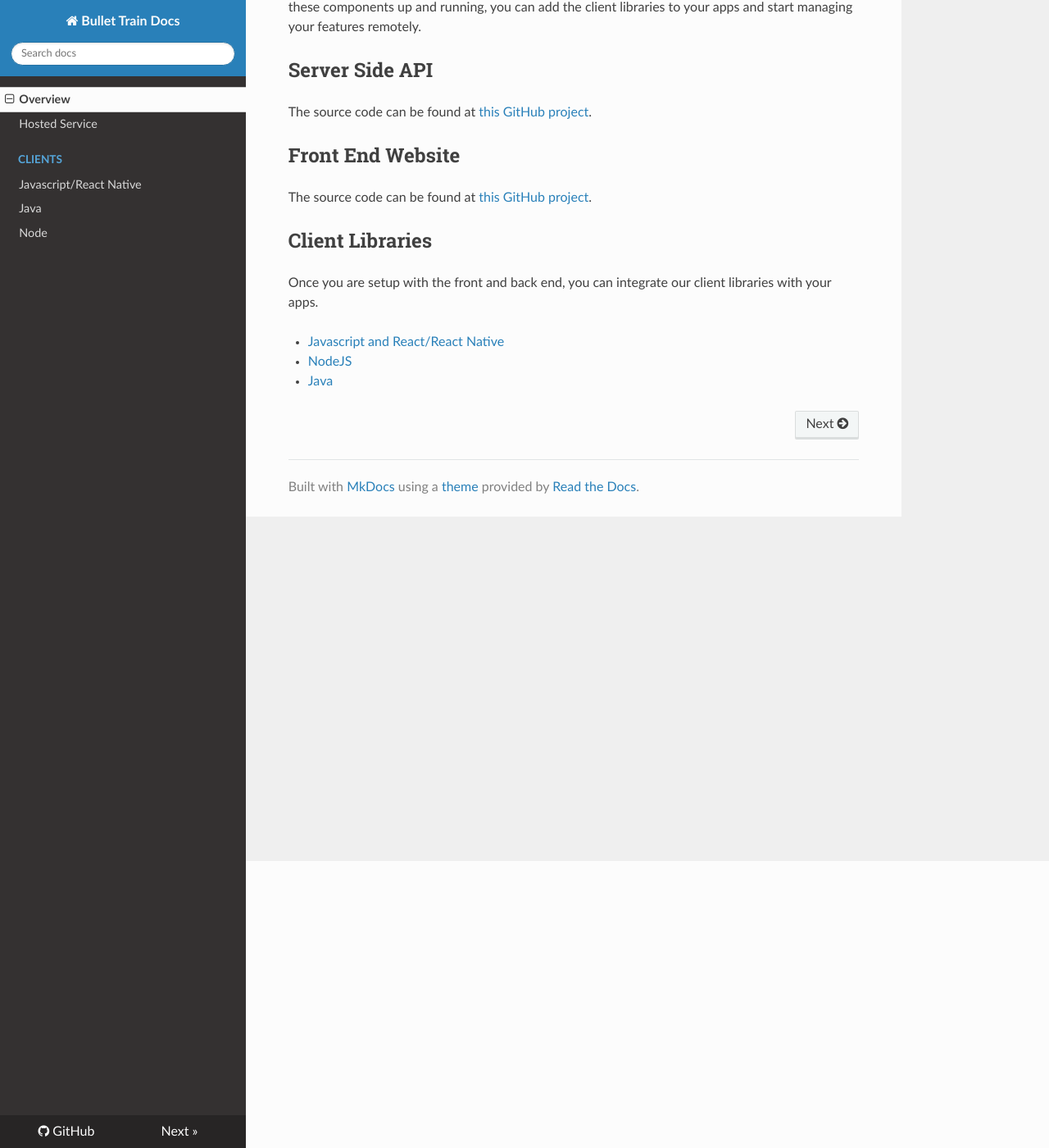
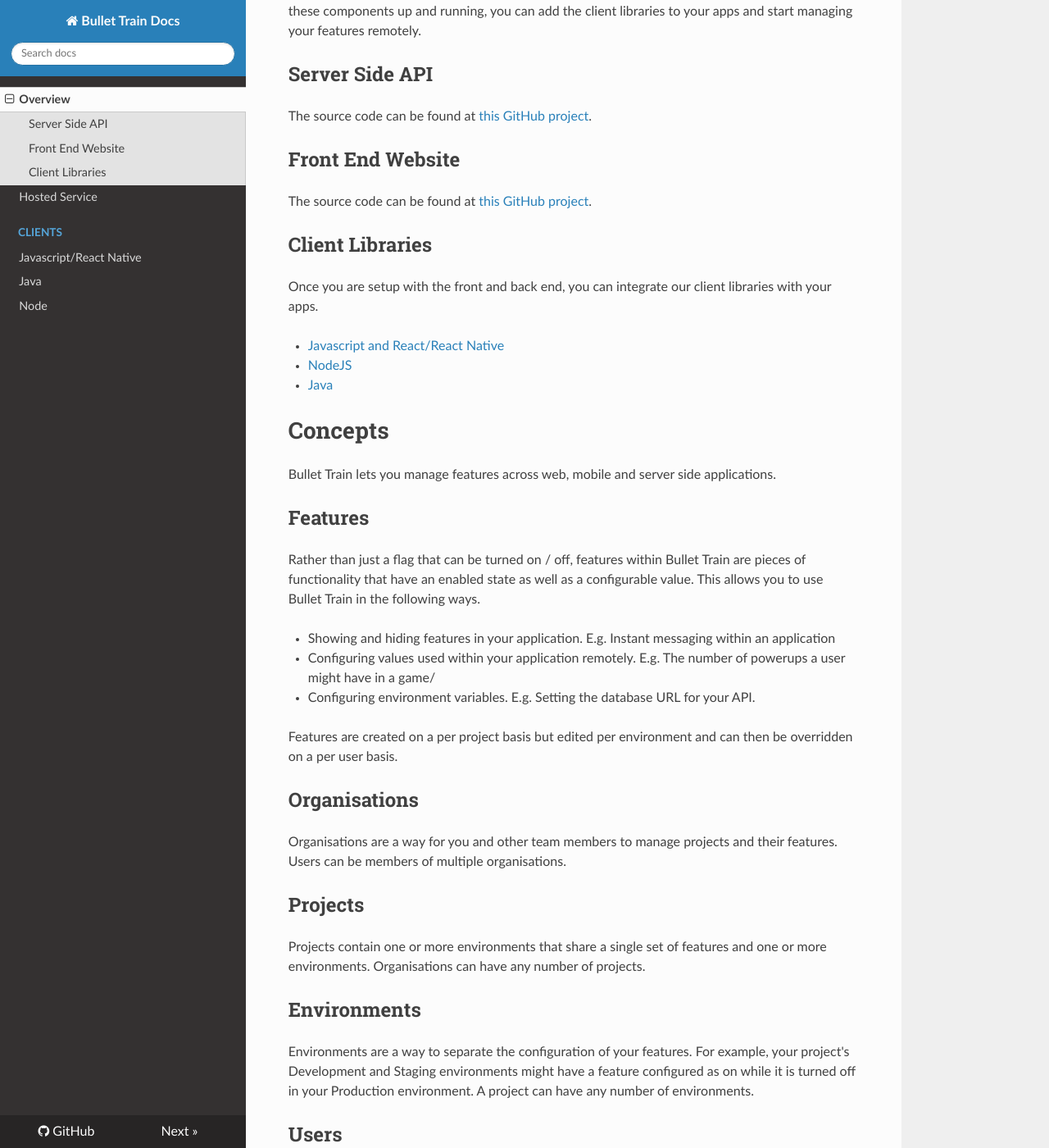
Before and after one commit to Flagsmith/flagsmith-docs, an MkDocs documentation site: the page built from docs/index.md, in a window 1280 px wide and 1400 px high, scrolled down 350 px. Shown: the whole window at 82% size. Built offline with MkDocs 1.6.1, drawn with Linux system fonts in a browser that asks for light colours; nearby versions of some CDN libraries; old or Windows-style settings are respelled for this version of MkDocs; some of the changed text lies outside the part shown.

Commit message:
Added high level concepts

```diff
--- a/docs/index.md
+++ b/docs/index.md
@@ -1,4 +1,4 @@
-## Welcome to Bullet Train
+# Welcome to Bullet Train
 
 Bullet Train consist of 3 components:
 
@@ -23,3 +23,42 @@ Once you are setup with the front and back end, you can integrate our client lib
 * [Javascript and React/React Native](clients/javascript.md)
 * [NodeJS](clients/node.md)
 * [Java](clients/java.md)
+
+
+# Concepts
+
+Bullet Train lets you manage features across web, mobile and server side applications.
+
+## Features
+
+Rather than just a flag that can be turned on / off, features within Bullet Train are pieces of functionality that have an enabled state as well as a configurable value. This allows you to use Bullet Train in the following ways.
+
+- Showing and hiding features in your application. E.g. Instant messaging within an application
+- Configuring values used within your application remotely. E.g. The number of powerups a user might have in a game/
+- Configuring environment variables. E.g. Setting the database URL for your API.
+
+Features are created on a per project basis but edited per environment and can then be overridden on a per user basis.
+
+## Organisations
+
+Organisations are a way for you and other team members to manage projects and their features. Users can be members of multiple organisations.
+
+## Projects
+
+Projects contain one or more environments that share a single set of features and one or more environments. Organisations can have any number of projects.
+
+## Environments
+
+Environments are a way to separate the configuration of your features. For example, your project's Development and Staging environments might have a feature configured as on while it is turned off in your Production environment. A project can have any number of environments.
+
+## Users
+
+Users are a particular registration for one of your Project's environments, features can be overridden from your environment defaults. For example, joe@yourwebsite.com would be a different user in your development environment to the one in production.
+
+Users are created from your client SDKs, generally you'd make a call to identify as user whenever they are logged into your website or whenever your API receives a request that requires checking for features.
+
+## Segments
+
+**Coming soon** Segments are a way to define a group of users by traits such as number of times logged in, device, location or any number of custom defined traits.
+
+ Similarly to individual users, you will be able to override environment defaults for features. For example showing certain features for a "power user" segment.
```
Also changed, not shown: docs/clients/overview.md (deleted, +0 -1 lines).
